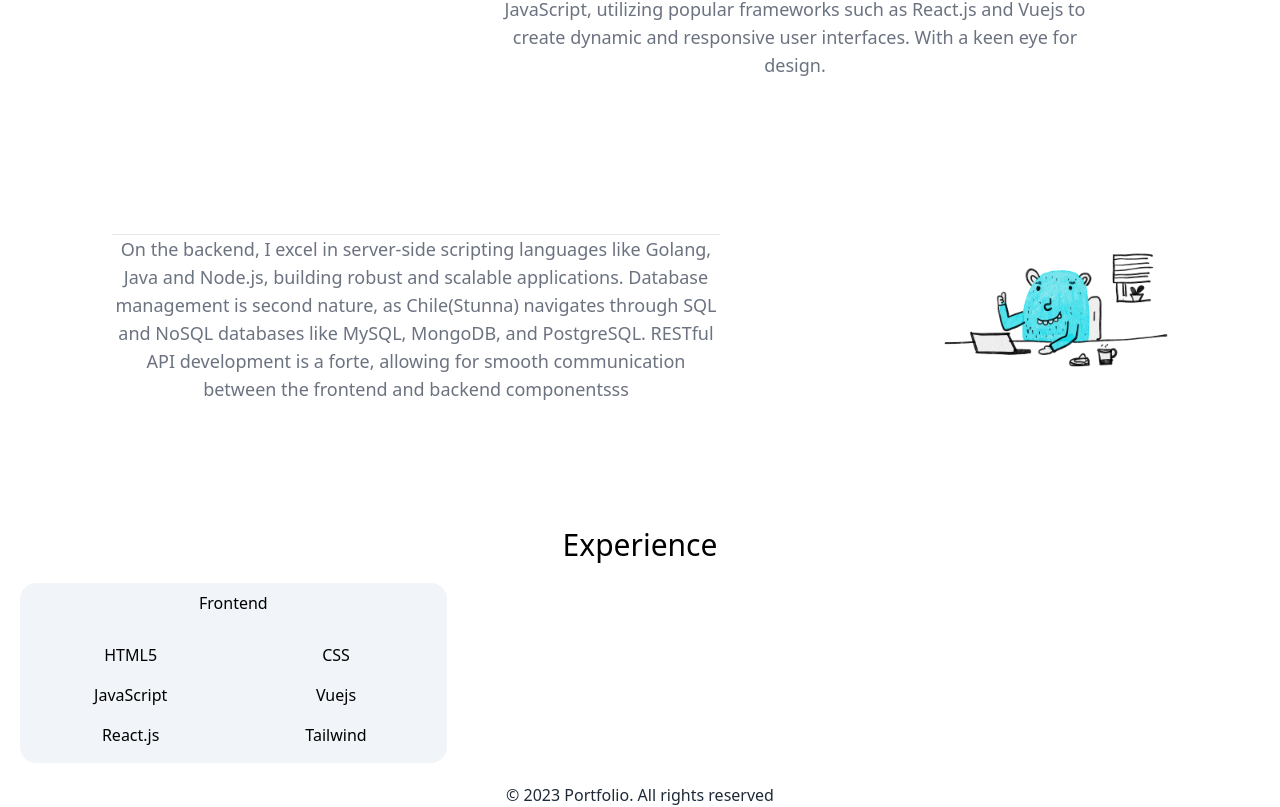
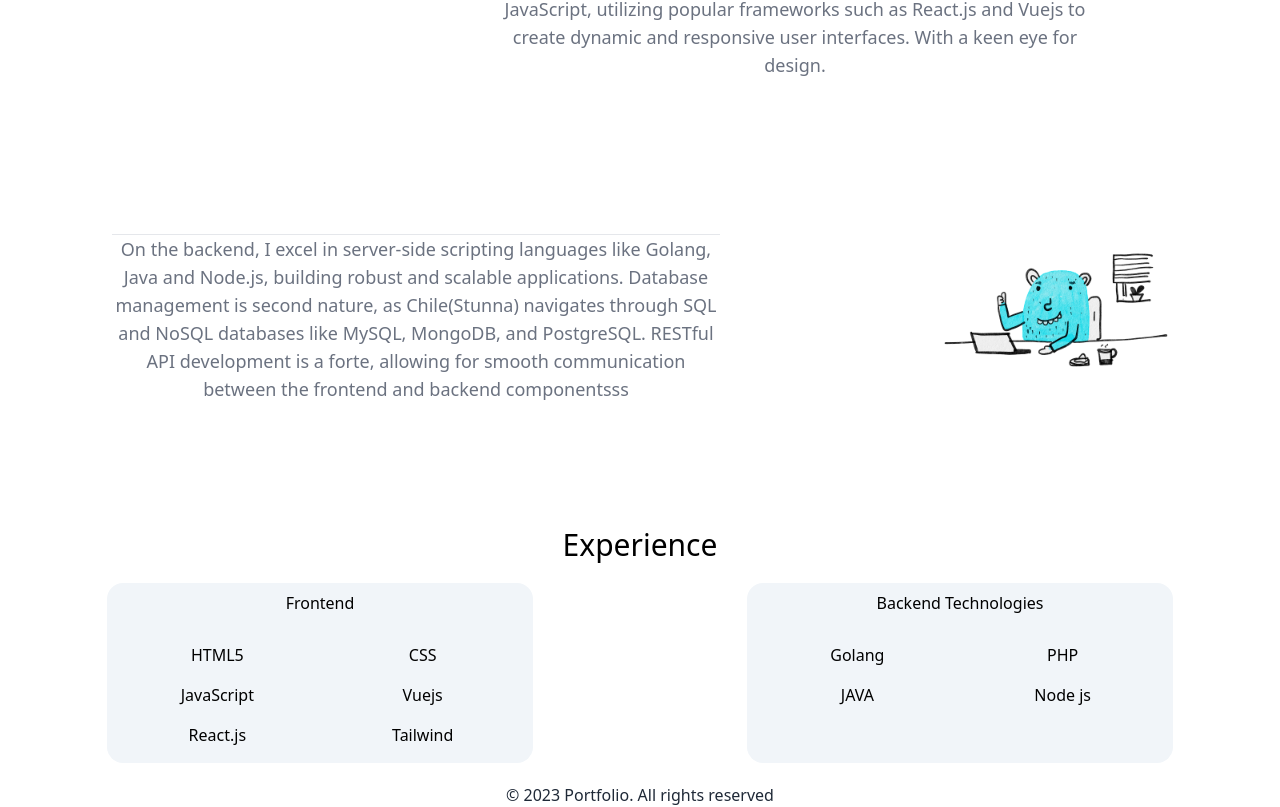
Before and after one commit to ChileKasoka/porfolio-vue, a Vue app: page / in a window 1280 px wide. Shown: the part 1282-2089 px from the top of the page. Built offline with nearby package versions, Linux system fonts and the light colour scheme.

Commit message:
backend card

```diff
--- a/src/views/HomeView.vue
+++ b/src/views/HomeView.vue
@@ -76,8 +76,8 @@
         <h1 class="text-center text-3xl">
             Experience
         </h1>
-        <div>
-            <div class="w-4/5 md:w-2/6 p-2 m-auto space-y-5 mt-5 mb-5 md:m-5 bg-slate-100 rounded-2xl">
+        <div class="grid grid-cols-1 md:flex m-auto">
+            <div class="w-4/5 md:w-2/6 lg:w-2/6 p-2 m-auto space-y-5 mt-5 mb-5 bg-slate-100 rounded-2xl">
                 <h1 class="text-center">
                     Frontend
                 </h1>
@@ -102,7 +102,25 @@
                     </div>
                 </div>
             </div>
-
+            <div class="w-4/5 md:w-2/6 lg:w-2/6 p-2 m-auto space-y-5 mt-5 mb-5 bg-slate-100 rounded-2xl">
+                <h1 class="text-center">
+                    Backend Technologies
+                </h1>
+                <div class="grid grid-cols-1 md:grid-cols-2 text-center ">
+                    <div class="p-2">
+                        Golang
+                    </div>
+                    <div class="p-2">
+                        PHP
+                    </div>
+                    <div class="p-2">
+                        JAVA
+                    </div>
+                    <div class="p-2">
+                        Node js
+                    </div>
+                </div>
+            </div>
         </div>
     </div>
 </template>
```
